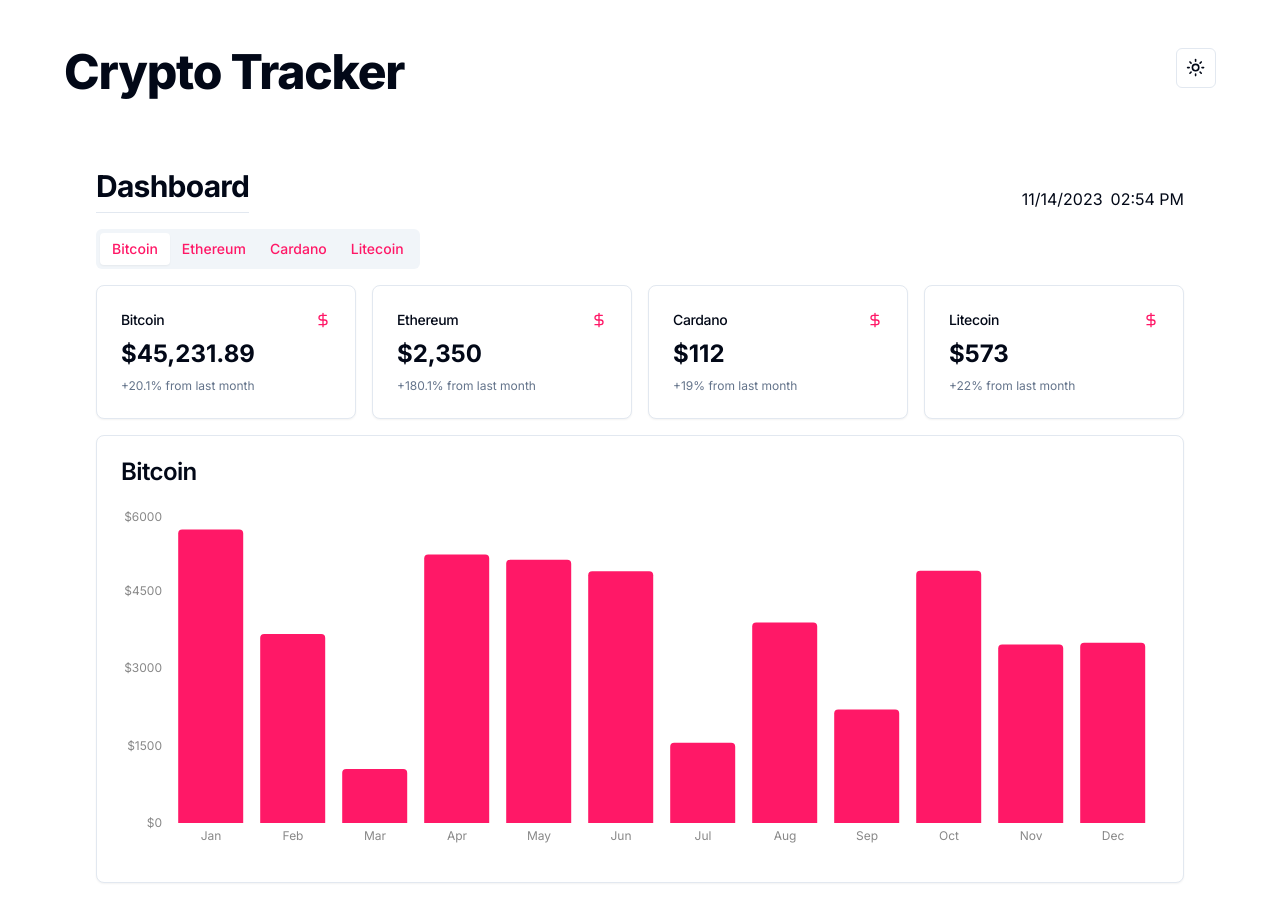
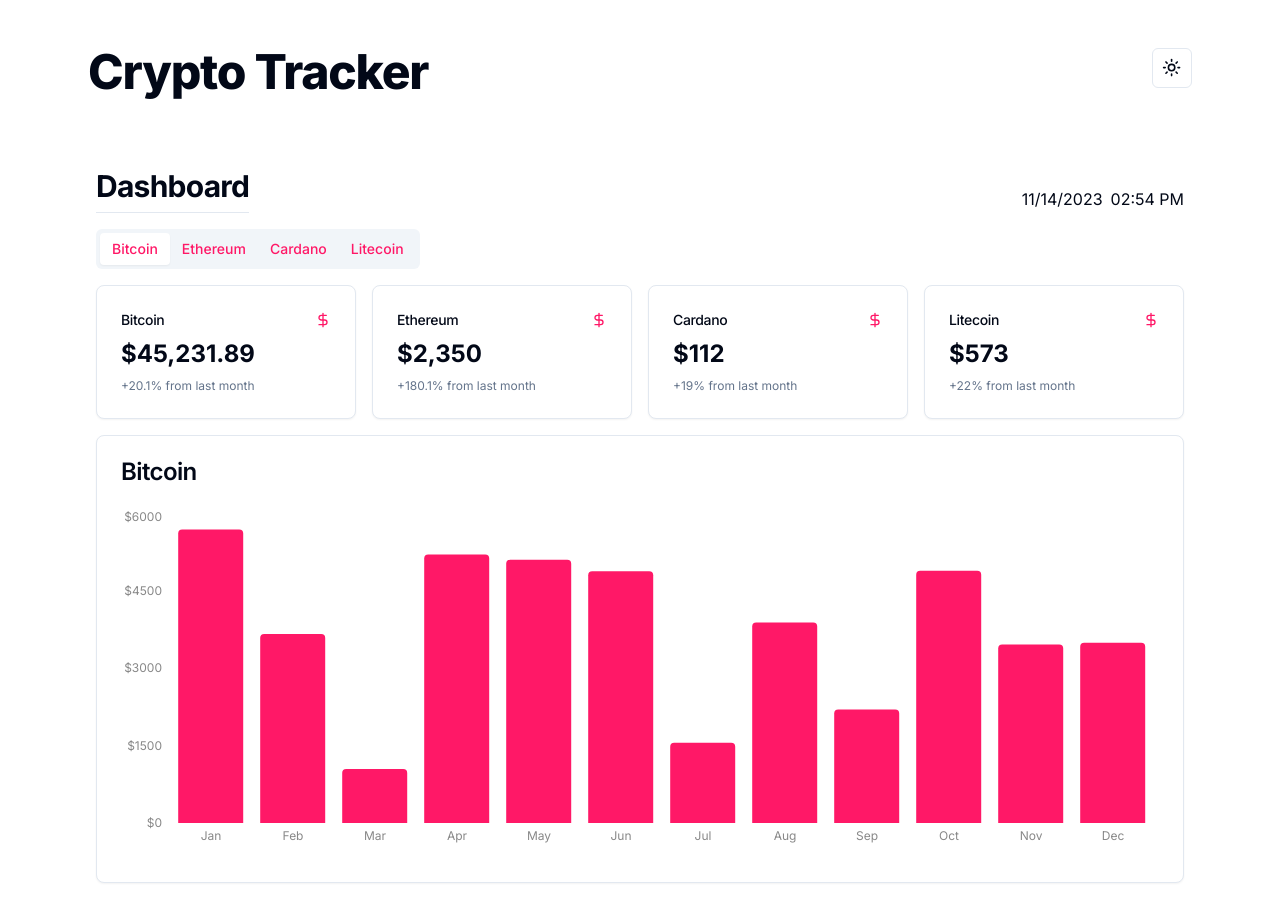
Before and after one commit to LRSORRENTI/crypto-tracker, a Next.js app: page / in a window 1280 px wide. Built offline with nearby package versions, Linux system fonts and the light colour scheme.

Commit message:
Added more default styles for page, nav margins, main h1 margin

```diff
--- a/src/app/layout.tsx
+++ b/src/app/layout.tsx
@@ -26,11 +26,11 @@ export default function RootLayout({
             disableTransitionOnChange
           >
         <nav className='flex justify-between'>
-          <h1>
+          <h1 className='ml-6'>
             Crypto Tracker
             {/* <ModeToggle/> */}
           </h1>
-            <div>
+            <div className='ml-auto md:mr-6'>
             <ModeToggle/>
             </div>
         </nav>
```
